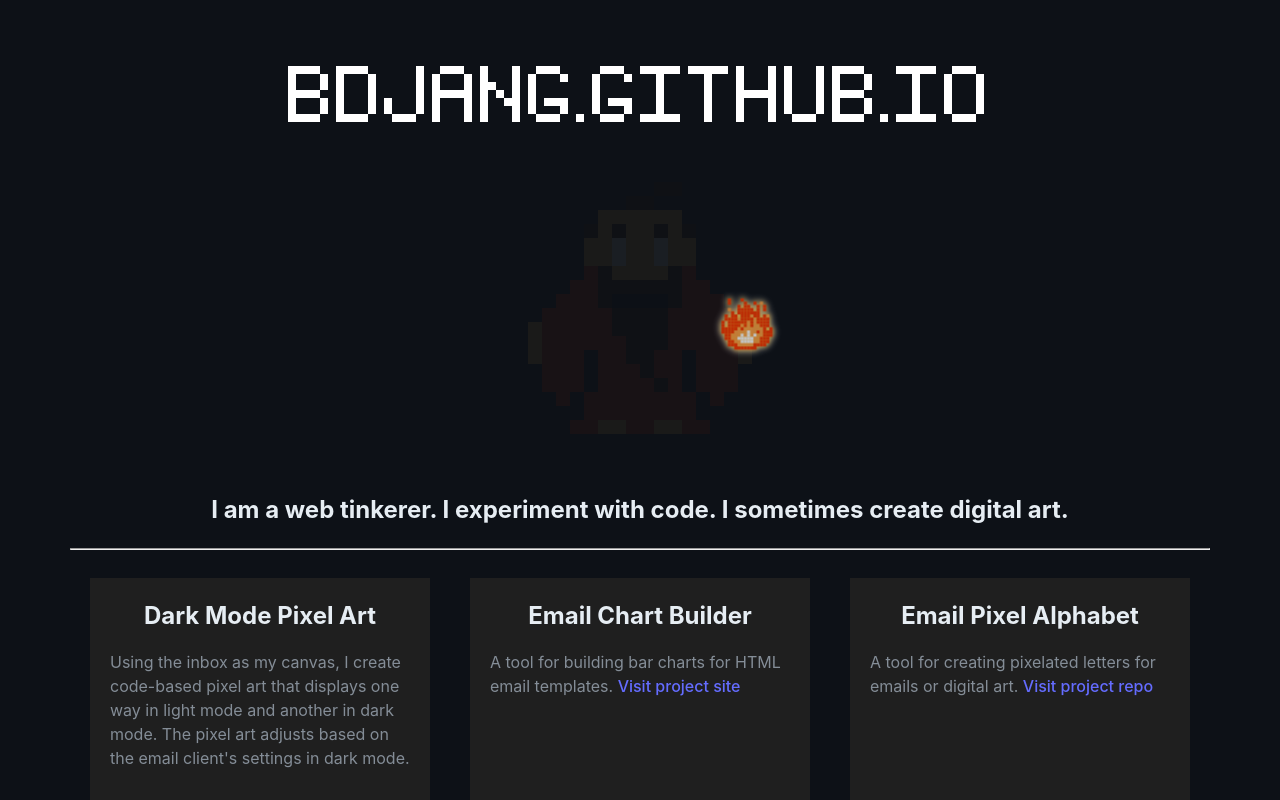
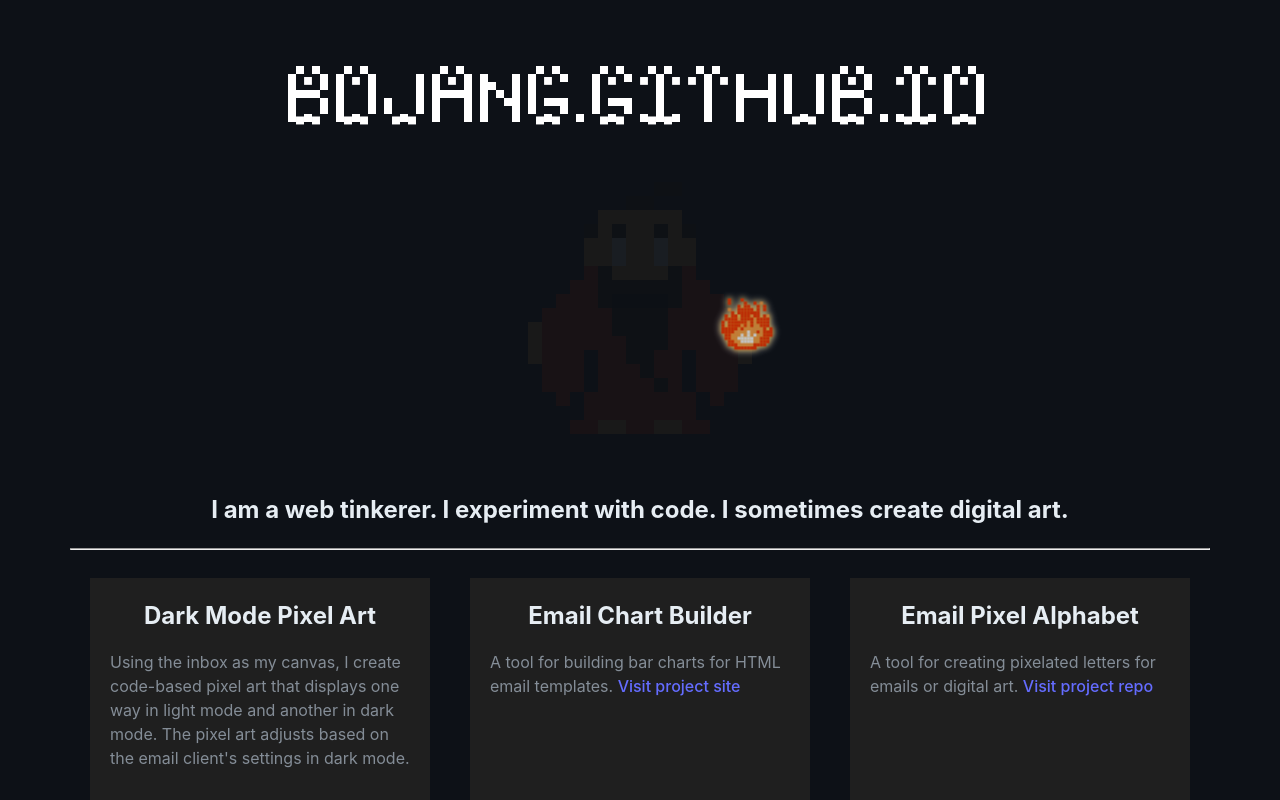
Before and after one commit to bdjang/bdjang.github.io, a React (Vite) app: page / in a window 1280 px wide. Shown: the top 800 px of the page. Built offline with nearby package versions, Linux system fonts and the light colour scheme.

Commit message:
Create pixelTitleAnim and apply to pixel title

```diff
--- a/src/components/PixelName.module.scss
+++ b/src/components/PixelName.module.scss
@@ -8,14 +8,73 @@
             border-spacing: .5px;
             border-collapse: separate;
             font-size: 0;
-            tr td {
-                height: 6px;
-                width: 6px;
-                -webkit-transition: background-color 175ms ease-out; -ms-transition: background-color 175ms ease-out; -moz-transition: background-color 175ms ease-out; transition: background-color 175ms ease-out;
+            tr {
+                td {
+                    height: 6px;
+                    width: 6px;
+                    -webkit-transition: background-color 175ms ease-out, border-radius 250ms ease-out; -ms-transition: background-color 175ms ease-out, border-radius 250ms ease-out; -moz-transition: background-color 175ms ease-out, border-radius 250ms ease-out; transition: background-color 175ms ease-out, border-radius 250ms ease-out;
+                }
+                &:nth-child(n + 1) {
+                    td:nth-child(even) {
+                        animation: pixelTitleAnim 1000ms ease;
+                    }
+                    td:nth-child(odd) {
+                        animation: pixelTitleAnim 6500ms ease;
+                    }
+                }
+                &:nth-child(n + 2) {
+                    td:nth-child(even) {
+                        animation: pixelTitleAnim 2000ms ease;
+                    }
+                    td:nth-child(odd) {
+                        animation: pixelTitleAnim 5500ms ease;
+                    }
+                }
+                &:nth-child(n + 3) {
+                    td:nth-child(even) {
+                        animation: pixelTitleAnim 3000ms ease;
+                    }
+                    td:nth-child(odd) {
+                        animation: pixelTitleAnim 4500ms ease;
+                    }
+                }
+                &:nth-child(n + 4) {
+                    td:nth-child(even) {
+                        animation: pixelTitleAnim 4000ms ease;
+                    }
+                    td:nth-child(odd) {
+                        animation: pixelTitleAnim 3500ms ease;
+                    }
+                }
+                &:nth-child(n + 5) {
+                    td:nth-child(even) {
+                        animation: pixelTitleAnim 5000ms ease;
+                    }
+                    td:nth-child(odd) {
+                        animation: pixelTitleAnim 2500ms ease;
+                    }
+                }
+                &:nth-child(n + 6) {
+                    td:nth-child(even) {
+                        animation: pixelTitleAnim 6000ms ease;
+                    }
+                    td:nth-child(odd) {
+                        animation: pixelTitleAnim 1500ms ease;
+                    }
+                }
             }
         }
     }
 }
+@keyframes pixelTitleAnim {
+    0% {
+        transform: rotateY(90deg) scale(-1, -1) translate(0, 1000px);
+    }
+    100% {
+        transform: rotateY(0deg) scale(1, 1) translate(0, 0);
+    }
+}
+
 /* MOBILE STYLES */
 @media screen and (max-width: 825px) {
     .namePix div table tr td {
```
